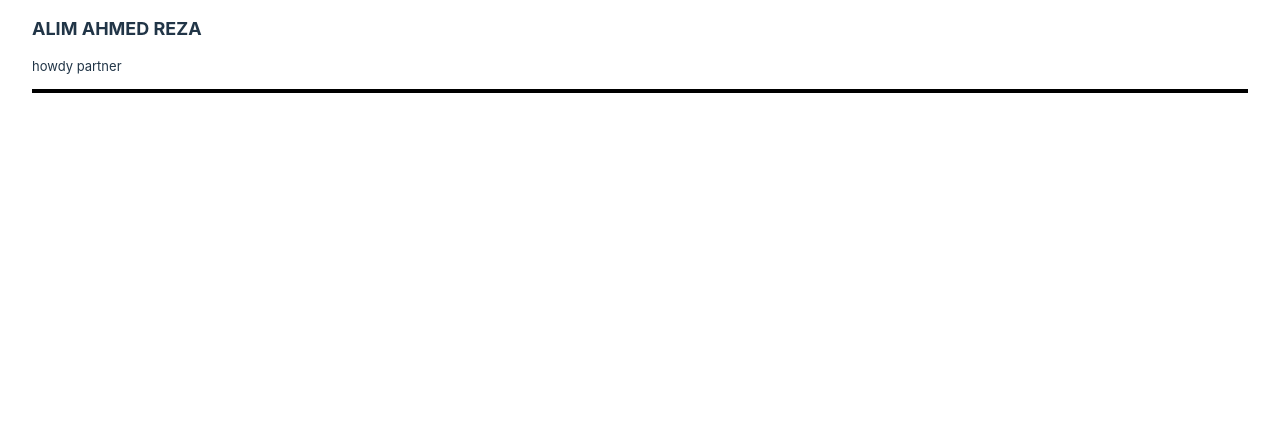
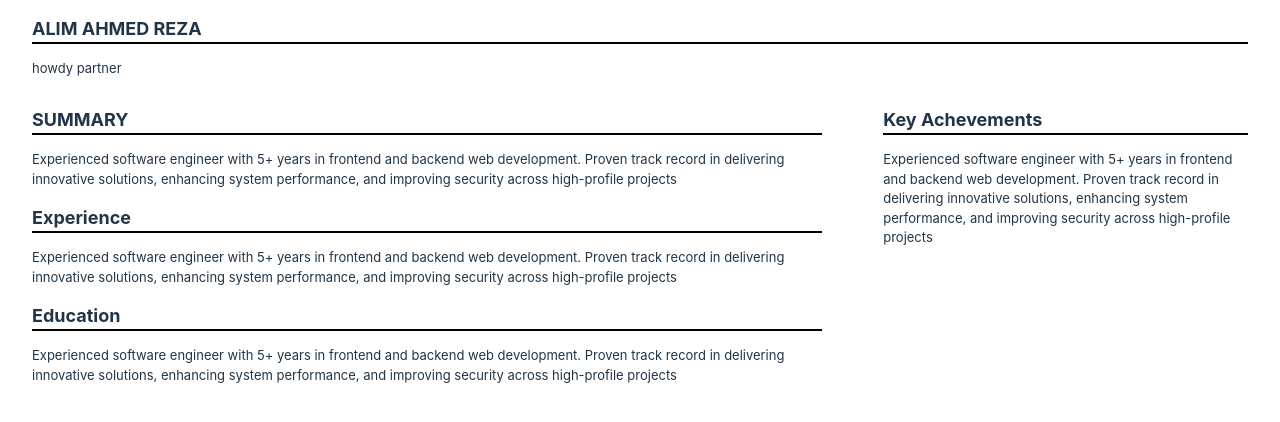
Before and after one commit to Alim-Reza/resume, a React (Vite) app: page / in a window 1280 px wide. Shown: the top 422 px of the page. Built offline with nearby package versions, Linux system fonts and the light colour scheme.

Commit message:
guti guti pa pa

```diff
--- a/src/TwoColumn/TwoColumn.css
+++ b/src/TwoColumn/TwoColumn.css
@@ -1,9 +1,20 @@
 section {
-  border-bottom: 2px solid black;
   h1 {
     font-size: large;
+    border-bottom: 2px solid black;
   }
   p {
     font-size: small;
   }
 }
+
+.twoColumns {
+  display: flex;
+  justify-content: space-between;
+}
+#left {
+  width: 65%;
+}
+#right {
+  width: 30%;
+}
--- a/src/TwoColumn/TwoColumn.tsx
+++ b/src/TwoColumn/TwoColumn.tsx
@@ -1,12 +1,24 @@
+import { ResumeDataV2 } from './ResumeDataV2';
 import './TwoColumn.css';
+import Achevements from './components/achievements';
+import Education from './components/education';
+import Experience from './components/experience';
+import Header from './components/header';
+import Summary from './components/summary';
 
 function TwoColumn() {
   return <>
-  <section id="header">
-    <h1>ALIM AHMED REZA</h1>
-    <p>howdy partner</p>
-  </section>
-  <section id="body"></section>
+    <Header />
+  <div className="twoColumns">
+    <div id="left">
+      <Summary value={ResumeDataV2.summary} />
+      <Experience value={ResumeDataV2.summary} />
+      <Education value={ResumeDataV2.summary} />
+    </div>
+    <div id="right">
+      <Achevements value={ResumeDataV2.summary} />
+    </div>
+  </div>
   </>;
 }
 export default TwoColumn;
--- /dev/null
+++ b/src/TwoColumn/components/achievements.tsx
@@ -0,0 +1,9 @@
+function Achevements({value}){
+    return <>
+    <section>
+        <h1>Key Achevements</h1>
+        <p>{value}</p>
+    </section>
+    </>;
+}
+export default Achevements;
--- /dev/null
+++ b/src/TwoColumn/components/education.tsx
@@ -0,0 +1,9 @@
+function Education({value}){
+    return <>
+    <section>
+        <h1>Education</h1>
+        <p>{value}</p>
+    </section>
+    </>;
+}
+export default Education;
--- /dev/null
+++ b/src/TwoColumn/components/experience.tsx
@@ -0,0 +1,9 @@
+function Experience({value}){
+    return <>
+    <section>
+        <h1>Experience</h1>
+        <p>{value}</p>
+    </section>
+    </>;
+}
+export default Experience;
--- /dev/null
+++ b/src/TwoColumn/components/header.tsx
@@ -0,0 +1,9 @@
+function Header(){
+    return <>
+        <section id="header">
+            <h1>ALIM AHMED REZA</h1>
+            <p>howdy partner</p>
+        </section>
+    </>
+}
+export default Header;
--- /dev/null
+++ b/src/TwoColumn/components/summary.tsx
@@ -0,0 +1,9 @@
+function Summary({value}){
+    return <>
+    <section>
+        <h1>SUMMARY</h1>
+        <p>{value}</p>
+    </section>
+    </>;
+}
+export default Summary;
```
Also changed, not shown: src/TwoColumn/ResumeDataV2.tsx (renamed from src/ResumeDataV2.tsx), src/TwoColumn/components/projects.tsx (added), src/TwoColumn/components/skills.tsx (added).
